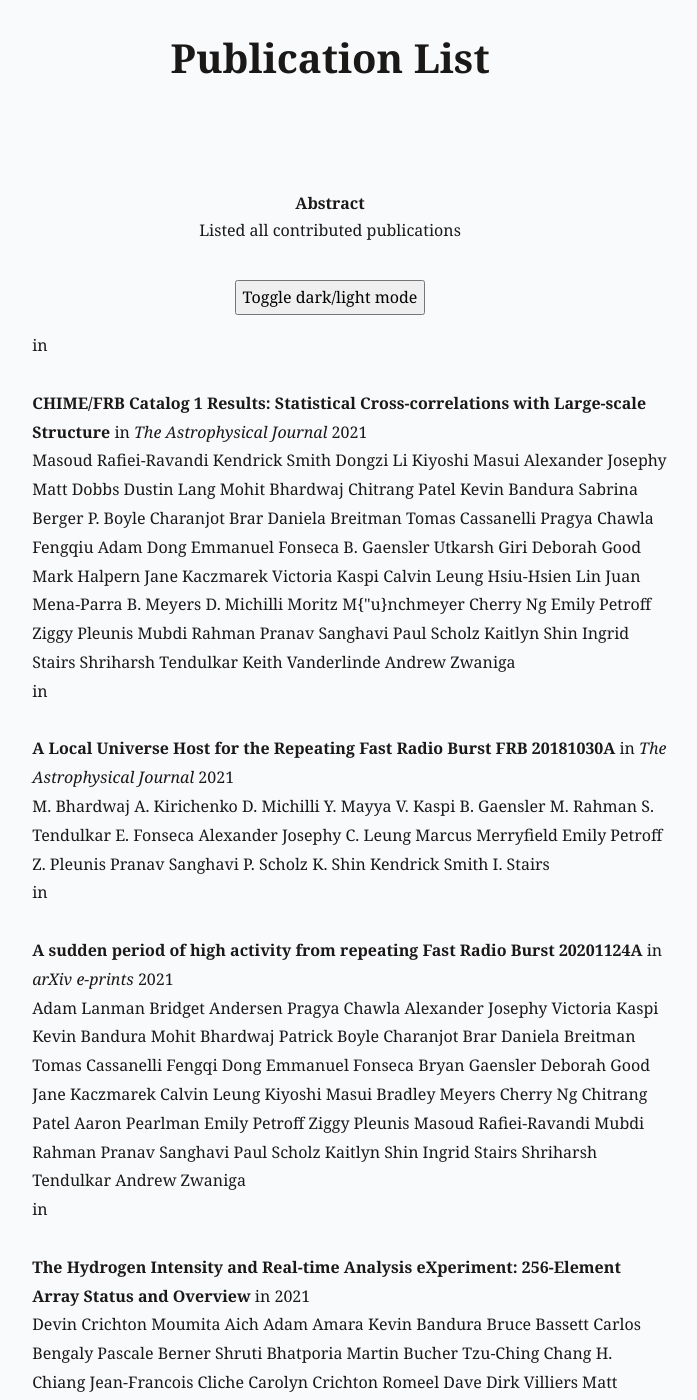
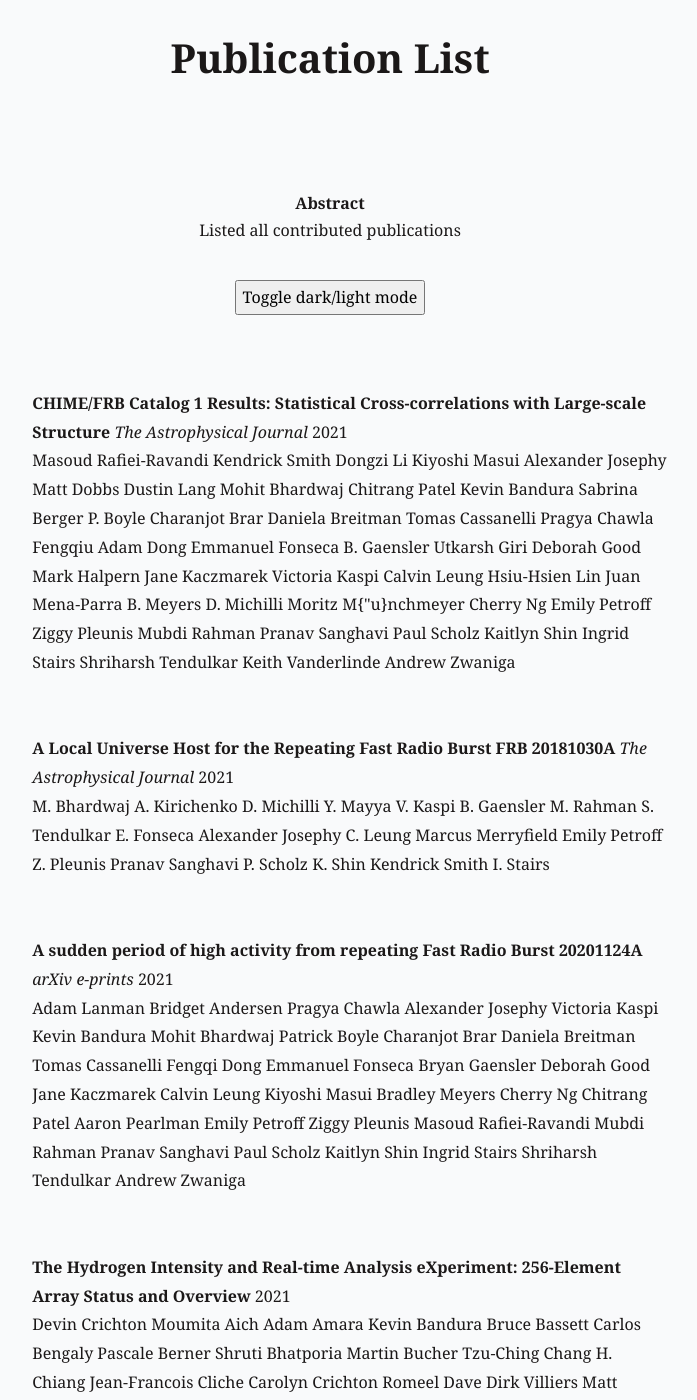
Before and after one commit to PranavSanghavi/pranavsanghavi.github.io, a Jekyll site: the page built from pages/pub_list/index.md, in a window 1280 px wide and 1400 px high. Shown: the whole window, without its empty margins (310-1007 px from the left). Built offline with Jekyll 4.4.1, drawn with Linux system fonts in a browser that asks for light colours; nearby versions of some CDN libraries; some web fonts are replaced; library files that are not in the unit come from our copies; some of the changed text lies outside the part shown.

Commit message:
reorganize

```diff
--- a/pages/pub_list/index.md
+++ b/pages/pub_list/index.md
@@ -8,7 +8,7 @@
 <ul>
 {% for entry in site.data.papers.entries %}
     {% for x in entry %}
-        <b> {{ x.title }} </b> in <i> {{ x.journal }} </i> {{ x.year }}<br />
+        <b> {{ x.title }} </b> <i> {{ x.journal }} </i> {{ x.year }}<br />
             {% for author in x.author %}
                 {{ author.first }} {{ author.last }}
             {% endfor %} <br />
```
